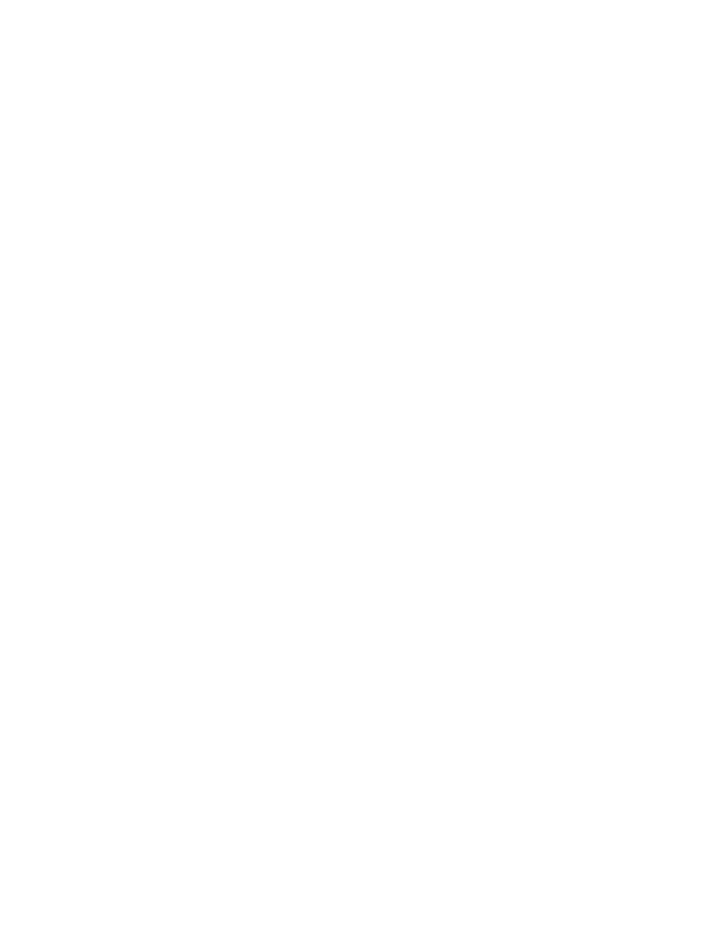
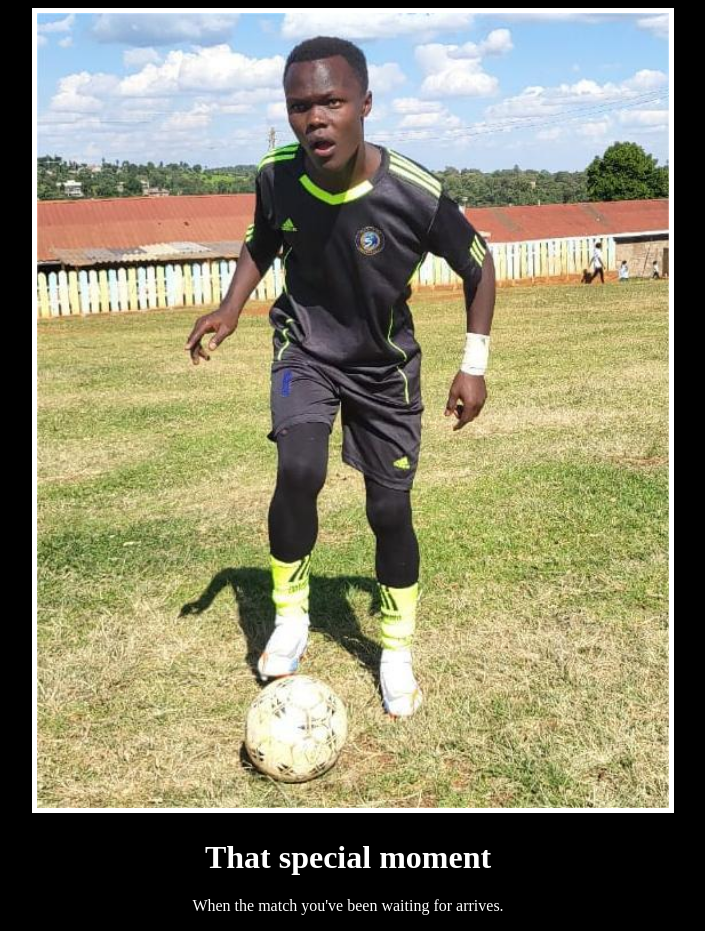
Before and after one commit to ClintonOgembo/WebDevProjects, a plain HTML site: page 6.4 Motivation Meme Project/index.html in a window 1280 px wide. Shown: the whole page, without its empty margins (292-997 px from the left). Before the commit the page ends 800 px from the top, so only its background shows below. Drawn offline with Linux system fonts and the light colour scheme.

Commit message:
small steps

```diff
--- a/6.4 Motivation Meme Project/index.html
+++ b/6.4 Motivation Meme Project/index.html
@@ -14,3 +14,23 @@ But it must have the following features:
 6. Read about the text-transform property on MDN docs to make the h1 uppercase with CSS.
   https://developer.mozilla.org/en-US/docs/Web/CSS/text-transform
 -->
+
+<!DOCTYPE html>
+<html lang="en">
+
+<head>
+  <meta charset="UTF-8">
+  <meta name="viewport" content="width=device-width, initial-scale=1.0">
+  <title>Motivational Post Website</title>
+  <link rel="stylesheet" href="style.css">
+</head>
+
+<body>
+  <div>
+    <img src="./assets/images/IMG-20241111-WA0025.jpg" alt="my-image">
+    <h1>That special moment</h1>
+    <p>When the match you've been waiting for arrives.</p>
+  </div>
+</body>
+
+</html>
--- a/6.4 Motivation Meme Project/style.css
+++ b/6.4 Motivation Meme Project/style.css
@@ -0,0 +1,19 @@
+* {
+    background-color: black;
+}
+
+h1,
+p {
+    color: white;
+}
+
+img {
+    border: solid 5px white;
+    width: 100%;
+}
+
+div {
+    width: 50%;
+    margin-left: 25%;
+    text-align: center;
+}
```
Also changed, not shown: 6.4 Motivation Meme Project/assets/images/IMG-20241111-WA0025.jpg (added).
